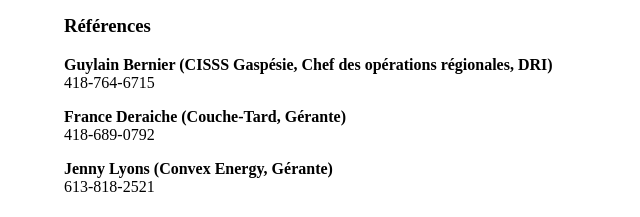
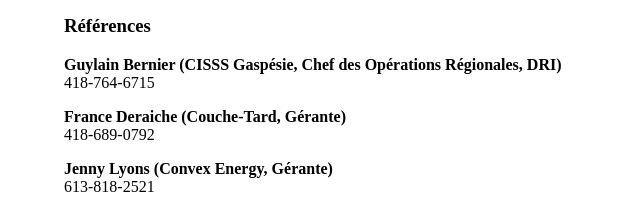
Before and after one commit to TyBondIT/HTML-CSS, a plain HTML site: page index.html in a window 1280 px wide. Shown: the part 1450-1667 px from the top of the page, 244-884 px from the left. Drawn offline with Linux system fonts and the light colour scheme.

Commit message:
Update index.html

```diff
--- a/index.html
+++ b/index.html
@@ -94,7 +94,7 @@
 
 <div class="references">
     <h3>Références</h3>
-    <p><strong>Guylain Bernier (CISSS Gaspésie, Chef des opérations régionales, DRI)</strong><br>
+    <p><strong>Guylain Bernier (CISSS Gaspésie, Chef des Opérations Régionales, DRI)</strong><br>
     418-764-6715
     </p>
     <p><strong>France Deraiche (Couche-Tard, Gérante)</strong><br>
```
